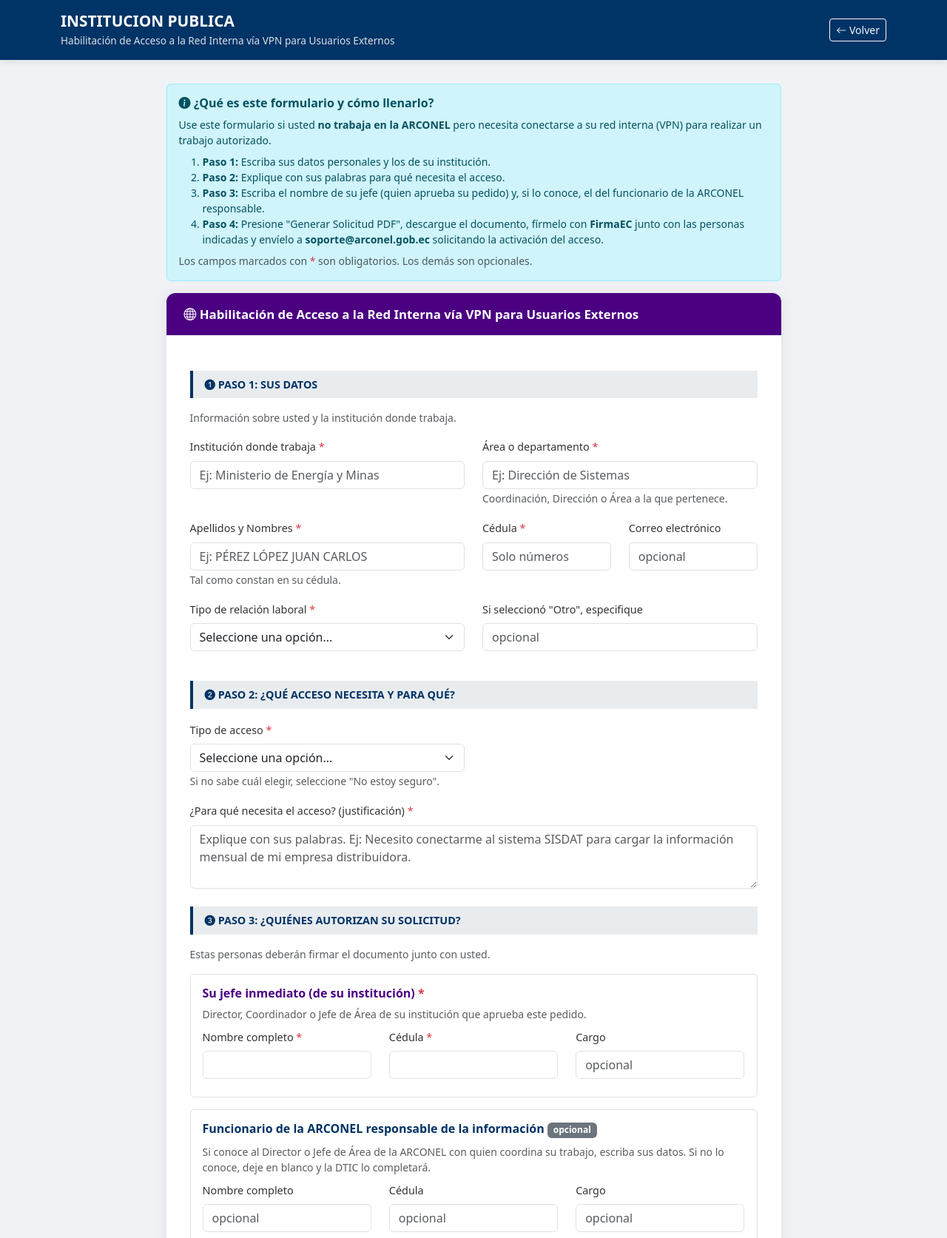
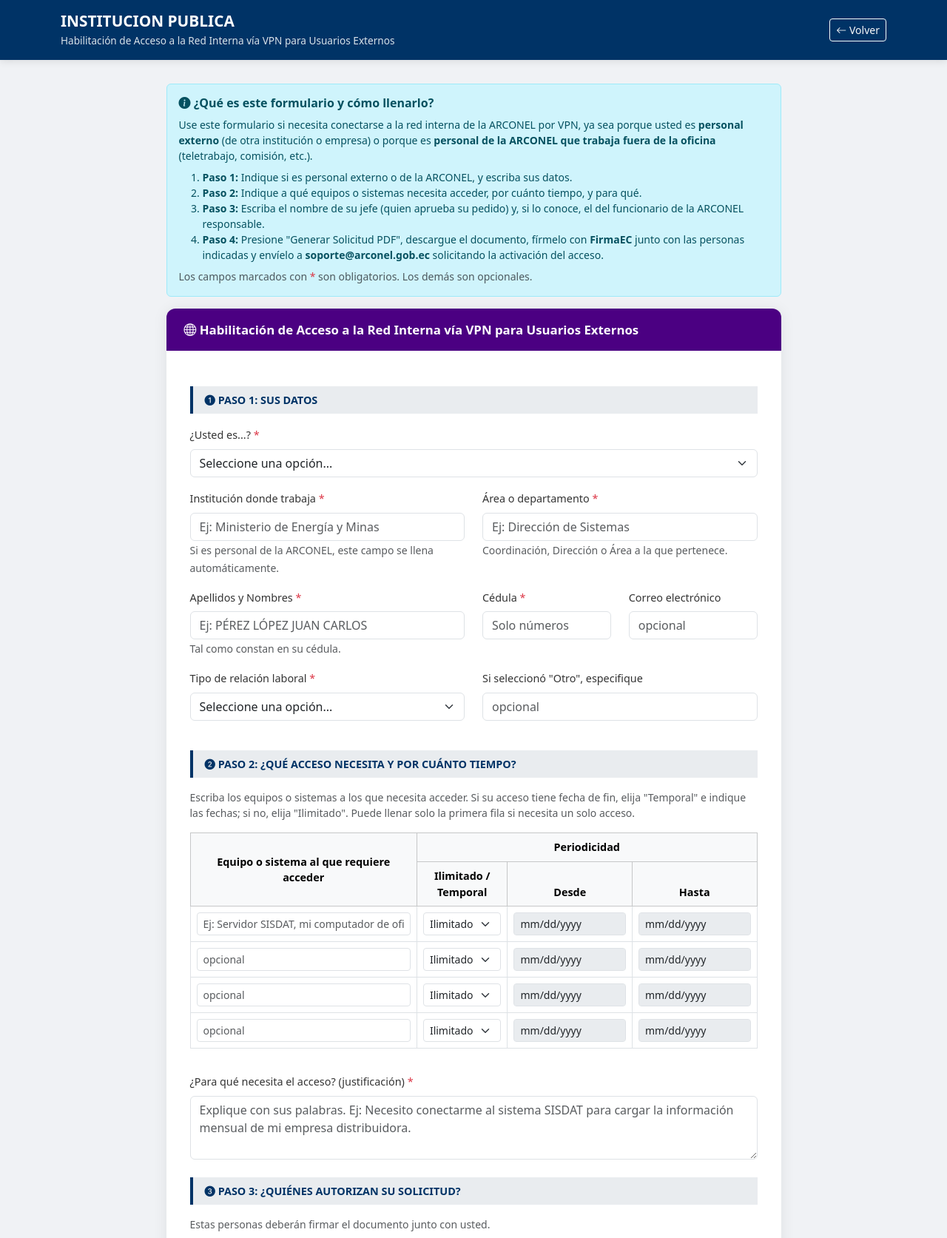
Before and after one commit to ncuenca84/formularios, a PHP site: page /forms/form4.php in a window 1280 px wide. Shown: the top 1673 px of the page at 74% size. Run offline with PHP 8.4, Linux system fonts and the light colour scheme; data comes from the database, SQL or seed files in the repository.

Commit message:
feat: formulario 4 VPN para personal externo e interno + tabla de accesos
Adaptado segun el documento actualizado:

- Nuevo selector "Usted es...": personal externo a la ARCONEL o
  personal de la ARCONEL que trabaja fuera de la oficina
  (teletrabajo/comision); al elegir interno se autollena la
  institucion con ARCONEL
- Nueva tabla "Tipo de Acceso" fiel al documento oficial:
  hasta 4 filas con equipo al que requiere acceder y periodicidad
  (Ilimitado, o Temporal con fechas Desde/Hasta dd/mm/aa)
- Las fechas se habilitan solo al elegir "Temporal"
- PDF muestra tipo de usuario y la tabla de equipos con columnas
  Ilimitado/Desde/Hasta como en el formato institucional
- Validacion: requiere tipo de usuario y al menos un equipo

Co-Authored-By: Claude Fable 5 <noreply@anthropic.com>
Claude-Session: https://claude.ai/code/session_011NczRJK8wdJmAZTVbdKkp6

```diff
--- a/forms/form4.php
+++ b/forms/form4.php
@@ -21,10 +21,10 @@ renderHeader($config, $titulo);
 
             <div class="alert alert-info">
                 <h6 class="fw-bold"><i class="bi bi-info-circle-fill"></i> ¿Qué es este formulario y cómo llenarlo?</h6>
-                <p class="small mb-2">Use este formulario si usted <strong>no trabaja en la ARCONEL</strong> pero necesita conectarse a su red interna (VPN) para realizar un trabajo autorizado.</p>
+                <p class="small mb-2">Use este formulario si necesita conectarse a la red interna de la ARCONEL por VPN, ya sea porque usted es <strong>personal externo</strong> (de otra institución o empresa) o porque es <strong>personal de la ARCONEL que trabaja fuera de la oficina</strong> (teletrabajo, comisión, etc.).</p>
                 <ol class="mb-0 small">
-                    <li><strong>Paso 1:</strong> Escriba sus datos personales y los de su institución.</li>
-                    <li><strong>Paso 2:</strong> Explique con sus palabras para qué necesita el acceso.</li>
+                    <li><strong>Paso 1:</strong> Indique si es personal externo o de la ARCONEL, y escriba sus datos.</li>
+                    <li><strong>Paso 2:</strong> Indique a qué equipos o sistemas necesita acceder, por cuánto tiempo, y para qué.</li>
                     <li><strong>Paso 3:</strong> Escriba el nombre de su jefe (quien aprueba su pedido) y, si lo conoce, el del funcionario de la ARCONEL responsable.</li>
                     <li><strong>Paso 4:</strong> Presione "Generar Solicitud PDF", descargue el documento, fírmelo con <strong>FirmaEC</strong> junto con las personas indicadas y envíelo a <strong>soporte@arconel.gob.ec</strong> solicitando la activación del acceso.</li>
                 </ol>
@@ -41,11 +41,21 @@ renderHeader($config, $titulo);
 
                         <!-- PASO 1: DATOS DEL SOLICITANTE -->
                         <div class="section-title"><i class="bi bi-1-circle-fill"></i> PASO 1: SUS DATOS</div>
-                        <p class="text-muted small">Información sobre usted y la institución donde trabaja.</p>
+                        <div class="row">
+                            <div class="col-md-12 mb-3">
+                                <label class="form-label">¿Usted es...? <span class="text-danger">*</span></label>
+                                <select name="tipo_usuario" id="tipoUsuario" class="form-select" required>
+                                    <option value="">Seleccione una opción...</option>
+                                    <option value="Personal externo a la ARCONEL">Personal externo a la ARCONEL (otra institución o empresa)</option>
+                                    <option value="Personal de la ARCONEL (trabajo fuera de la oficina)">Personal de la ARCONEL que trabaja fuera de la oficina (teletrabajo, comisión)</option>
+                                </select>
+                            </div>
+                        </div>
                         <div class="row">
                             <div class="col-md-6 mb-3">
                                 <label class="form-label">Institución donde trabaja <span class="text-danger">*</span></label>
-                                <input type="text" name="institucion" class="form-control" placeholder="Ej: Ministerio de Energía y Minas" required>
+                                <input type="text" name="institucion" id="campoInstitucion" class="form-control" placeholder="Ej: Ministerio de Energía y Minas" required>
+                                <small class="text-muted">Si es personal de la ARCONEL, este campo se llena automáticamente.</small>
                             </div>
                             <div class="col-md-6 mb-3">
                                 <label class="form-label">Área o departamento <span class="text-danger">*</span></label>
@@ -86,19 +96,44 @@ renderHeader($config, $titulo);
                         </div>
 
                         <!-- PASO 2: QUE NECESITA -->
-                        <div class="section-title"><i class="bi bi-2-circle-fill"></i> PASO 2: ¿QUÉ ACCESO NECESITA Y PARA QUÉ?</div>
-                        <div class="row">
-                            <div class="col-md-6 mb-3">
-                                <label class="form-label">Tipo de acceso <span class="text-danger">*</span></label>
-                                <select name="tipo_acceso" class="form-select" required>
-                                    <option value="">Seleccione una opción...</option>
-                                    <option value="VPN Cliente (conexion desde mi computador)">VPN Cliente (conexión desde mi computador)</option>
-                                    <option value="VPN Sitio a Sitio (conexion entre instituciones)">VPN Sitio a Sitio (conexión entre instituciones)</option>
-                                    <option value="No estoy seguro - requiere asesoria de la DTIC">No estoy seguro (la DTIC me asesorará)</option>
-                                </select>
-                                <small class="text-muted">Si no sabe cuál elegir, seleccione "No estoy seguro".</small>
-                            </div>
+                        <div class="section-title"><i class="bi bi-2-circle-fill"></i> PASO 2: ¿QUÉ ACCESO NECESITA Y POR CUÁNTO TIEMPO?</div>
+                        <p class="text-muted small">Escriba los equipos o sistemas a los que necesita acceder. Si su acceso tiene fecha de fin, elija "Temporal" e indique las fechas; si no, elija "Ilimitado". Puede llenar solo la primera fila si necesita un solo acceso.</p>
+
+                        <div class="table-responsive mb-3">
+                            <table class="table table-bordered align-middle" style="font-size:0.9rem;">
+                                <thead class="table-light text-center">
+                                    <tr>
+                                        <th rowspan="2" style="width:40%;vertical-align:middle;">Equipo o sistema al que requiere acceder</th>
+                                        <th colspan="3">Periodicidad</th>
+                                    </tr>
+                                    <tr>
+                                        <th style="width:16%;">Ilimitado / Temporal</th>
+                                        <th style="width:22%;">Desde</th>
+                                        <th style="width:22%;">Hasta</th>
+                                    </tr>
+                                </thead>
+                                <tbody>
+                                    <?php for ($i = 1; $i <= 4; $i++): ?>
+                                    <tr>
+                                        <td>
+                                            <input type="text" name="equipo<?= $i ?>_nombre" class="form-control form-control-sm"
+                                                   placeholder="<?= $i === 1 ? 'Ej: Servidor SISDAT, mi computador de oficina' : 'opcional' ?>"
+                                                   <?= $i === 1 ? 'required' : '' ?>>
+                                        </td>
+                                        <td>
+                                            <select name="equipo<?= $i ?>_periodicidad" class="form-select form-select-sm periodicidad-select" data-fila="<?= $i ?>">
+                                                <option value="Ilimitado">Ilimitado</option>
+                                                <option value="Temporal">Temporal</option>
+                                            </select>
+                                        </td>
+                                        <td><input type="date" name="equipo<?= $i ?>_desde" class="form-control form-control-sm fecha-desde-<?= $i ?>" disabled></td>
+                                        <td><input type="date" name="equipo<?= $i ?>_hasta" class="form-control form-control-sm fecha-hasta-<?= $i ?>" disabled></td>
+                                    </tr>
+                                    <?php endfor; ?>
+                                </tbody>
+                            </table>
                         </div>
+
                         <div class="mb-3">
                             <label class="form-label">¿Para qué necesita el acceso? (justificación) <span class="text-danger">*</span></label>
                             <textarea name="justificacion" class="form-control" rows="3" placeholder="Explique con sus palabras. Ej: Necesito conectarme al sistema SISDAT para cargar la información mensual de mi empresa distribuidora." required></textarea>
@@ -227,4 +262,29 @@ renderHeader($config, $titulo);
     </div>
 </div>
 
+<script>
+// Autollenar institucion si es personal de la ARCONEL
+document.getElementById('tipoUsuario').addEventListener('change', function() {
+    var inst = document.getElementById('campoInstitucion');
+    if (this.value.indexOf('Personal de la ARCONEL') === 0) {
+        inst.value = 'Agencia de Regulación y Control de Electricidad - ARCONEL';
+    } else if (inst.value.indexOf('ARCONEL') !== -1) {
+        inst.value = '';
+    }
+});
+
+// Habilitar fechas solo cuando la periodicidad es Temporal
+document.querySelectorAll('.periodicidad-select').forEach(function(sel) {
+    sel.addEventListener('change', function() {
+        var fila = this.dataset.fila;
+        var desde = document.querySelector('.fecha-desde-' + fila);
+        var hasta = document.querySelector('.fecha-hasta-' + fila);
+        var temporal = this.value === 'Temporal';
+        desde.disabled = !temporal;
+        hasta.disabled = !temporal;
+        if (!temporal) { desde.value = ''; hasta.value = ''; }
+    });
+});
+</script>
+
 <?php renderFooterHtml($config['nombre_institucion'] ?? 'ARCONEL'); ?>
--- a/process.php
+++ b/process.php
@@ -137,10 +137,12 @@ function validarPorTipo(int $tipo, array $post): array
             break;
 
         case 4:
+            if (empty($post['tipo_usuario'])) $errores[] = 'Indique si es personal externo o de la ARCONEL.';
             if (empty($post['institucion'])) $errores[] = 'La institucion es obligatoria.';
             if (empty($post['nombre_completo'])) $errores[] = 'El nombre completo es obligatorio.';
             if (empty($post['cedula'])) $errores[] = 'La cedula es obligatoria.';
             if (!empty($post['correo']) && !filter_var(trim($post['correo']), FILTER_VALIDATE_EMAIL)) $errores[] = 'Correo invalido.';
+            if (empty($post['equipo1_nombre'])) $errores[] = 'Indique al menos un equipo o sistema al que requiere acceder.';
             if (empty($post['justificacion'])) $errores[] = 'La justificacion es obligatoria.';
             break;
 
```
Also changed, not shown: templates/pdf_form4.php (+45 -2 lines).
